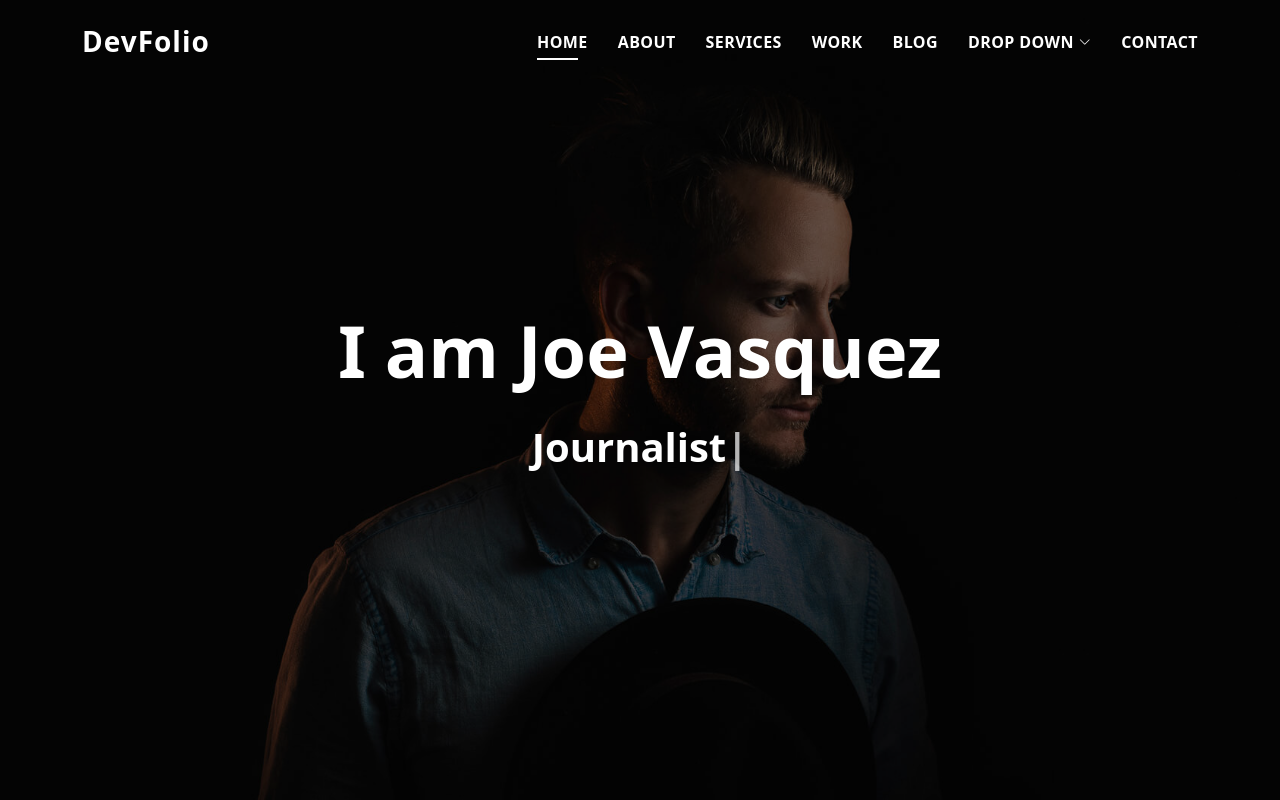
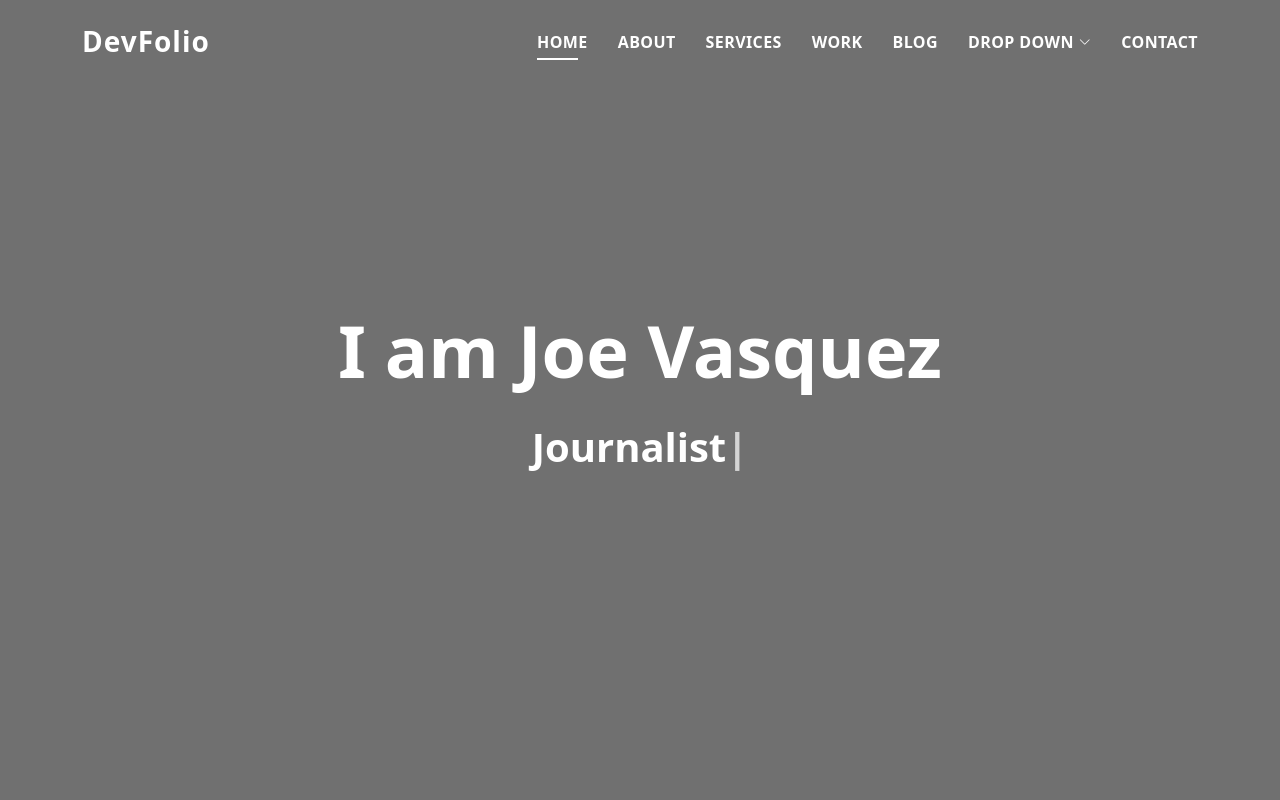
Before and after one commit to Joev2710/Portfolio, a plain HTML site: page index.html in a window 1280 px wide. Shown: the top 800 px of the page. Drawn offline with Linux system fonts and the light colour scheme.

Commit message:
Update index.html

```diff
--- a/index.html
+++ b/index.html
@@ -74,7 +74,7 @@
   </header><!-- End Header -->
 
   <!-- ======= Hero Section ======= -->
-  <div id="hero" class="hero route bg-image" style="background-image: url(assets/img/hero-bg.jpg)">
+  <div id="hero" class="hero route bg-image" style=>
     <div class="overlay-itro"></div>
     <div class="hero-content display-table">
       <div class="table-cell">
```
